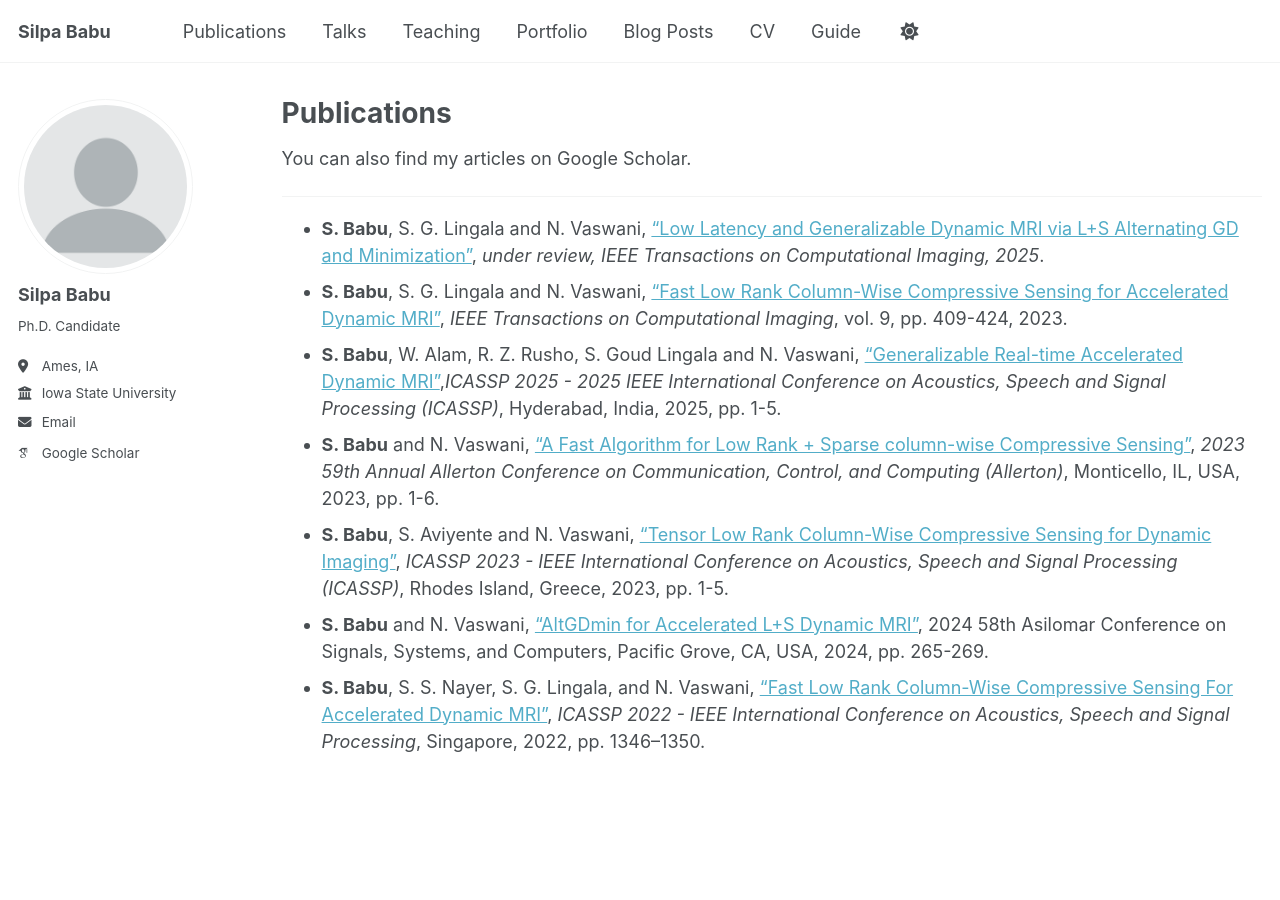
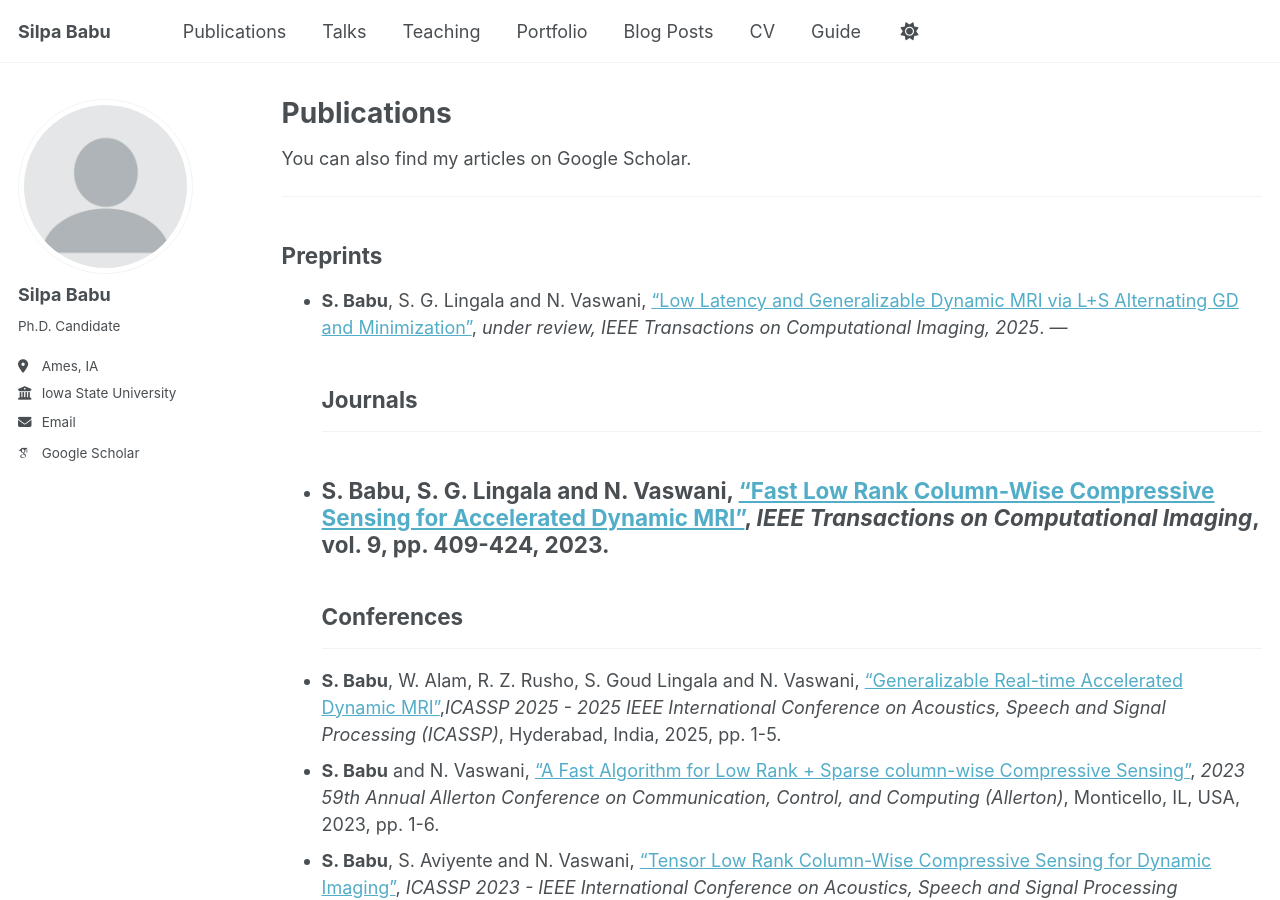
Before and after one commit to Silpa1/sbabu.github.io, a Jekyll site: the page built from _publications/2025-06-08-paper-title-number-5.md, in a window 1280 px wide and 900 px high. Built offline with Jekyll 4.4.1, drawn with Linux system fonts in a browser that asks for light colours; some web fonts are replaced; a script that is not in the unit is left out.

Commit message:
Update 2025-06-08-paper-title-number-5.md

```diff
--- a/_publications/2025-06-08-paper-title-number-5.md
+++ b/_publications/2025-06-08-paper-title-number-5.md
@@ -9,9 +8,17 @@ author_profile: true
 You can also find my articles on Google Scholar.
 
 ---
+
+## Preprints
 - **S. Babu**, S. G. Lingala and N. Vaswani, ["Low Latency and Generalizable Dynamic MRI via L+S Alternating GD and Minimization"](
 https://doi.org/10.48550/arXiv.2502.19220), *under review, IEEE Transactions on Computational Imaging, 2025*.
+---
+## Journals
+---
 - **S. Babu**, S. G. Lingala and N. Vaswani, ["Fast Low Rank Column-Wise Compressive Sensing for Accelerated Dynamic MRI"](https://ieeexplore.ieee.org/abstract/document/10103217), *IEEE Transactions on Computational Imaging*, vol. 9, pp. 409-424, 2023.
+---
+## Conferences
+---
 - **S. Babu**, W. Alam, R. Z. Rusho, S. Goud Lingala and N. Vaswani, ["Generalizable Real-time Accelerated Dynamic MRI"](https://ieeexplore.ieee.org/abstract/document/10888799),*ICASSP 2025 - 2025 IEEE International Conference on Acoustics, Speech and Signal Processing (ICASSP)*, Hyderabad, India, 2025, pp. 1-5.
 - **S. Babu** and N. Vaswani, ["A Fast Algorithm for Low Rank + Sparse column-wise Compressive Sensing"](https://ieeexplore.ieee.org/abstract/document/10313478), *2023 59th Annual Allerton Conference on Communication, Control, and Computing (Allerton)*, Monticello, IL, USA, 2023, pp. 1-6.
 - **S. Babu**, S. Aviyente and N. Vaswani, ["Tensor Low Rank Column-Wise Compressive Sensing for Dynamic Imaging"](https://ieeexplore.ieee.org/abstract/document/10097054), *ICASSP 2023 - IEEE International Conference on Acoustics, Speech and Signal Processing (ICASSP)*, Rhodes Island, Greece, 2023, pp. 1-5.
```
Also changed, not shown: other parts of _publications/2025-06-08-paper-title-number-5.md (+0 -1 lines).
